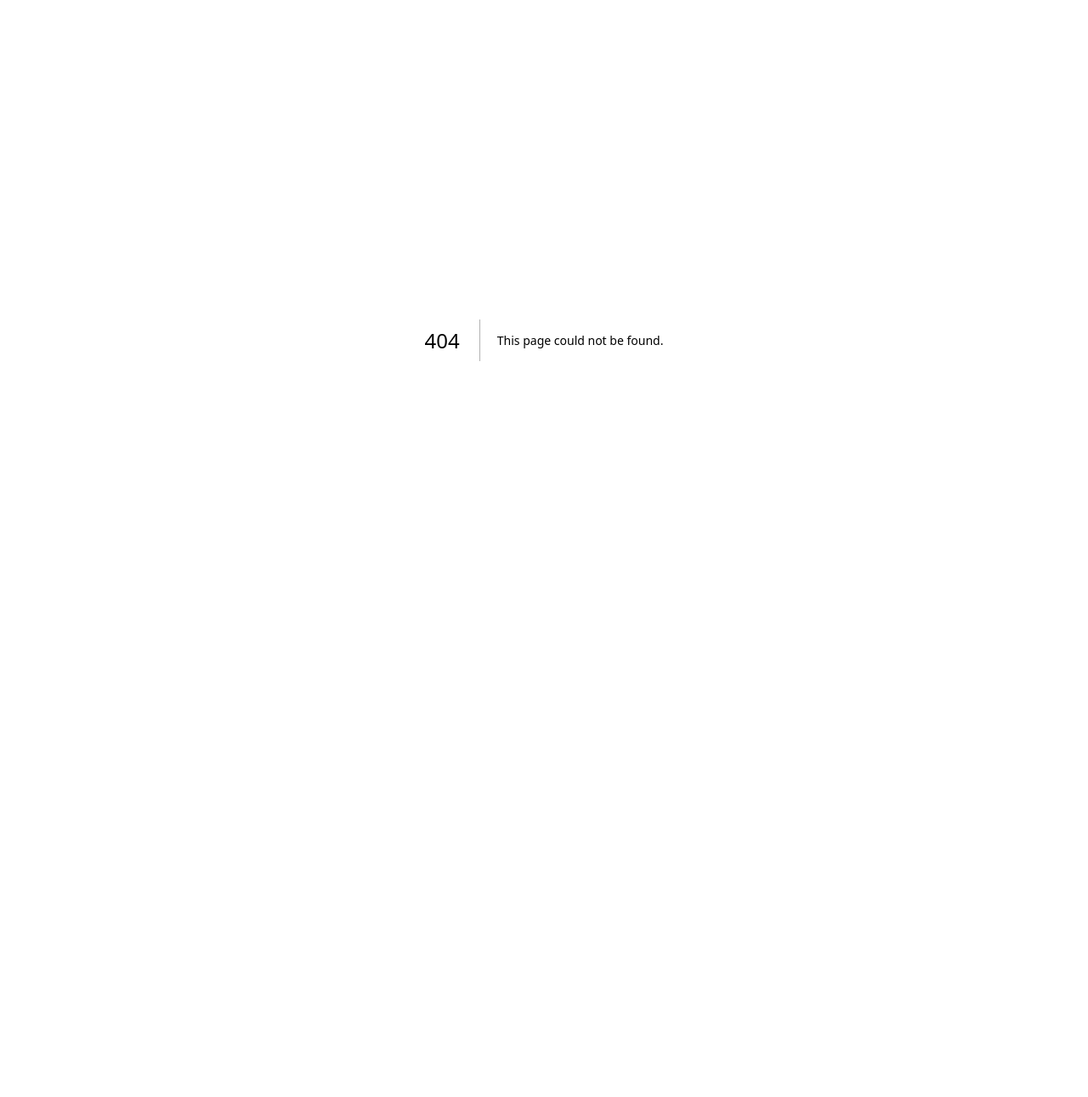
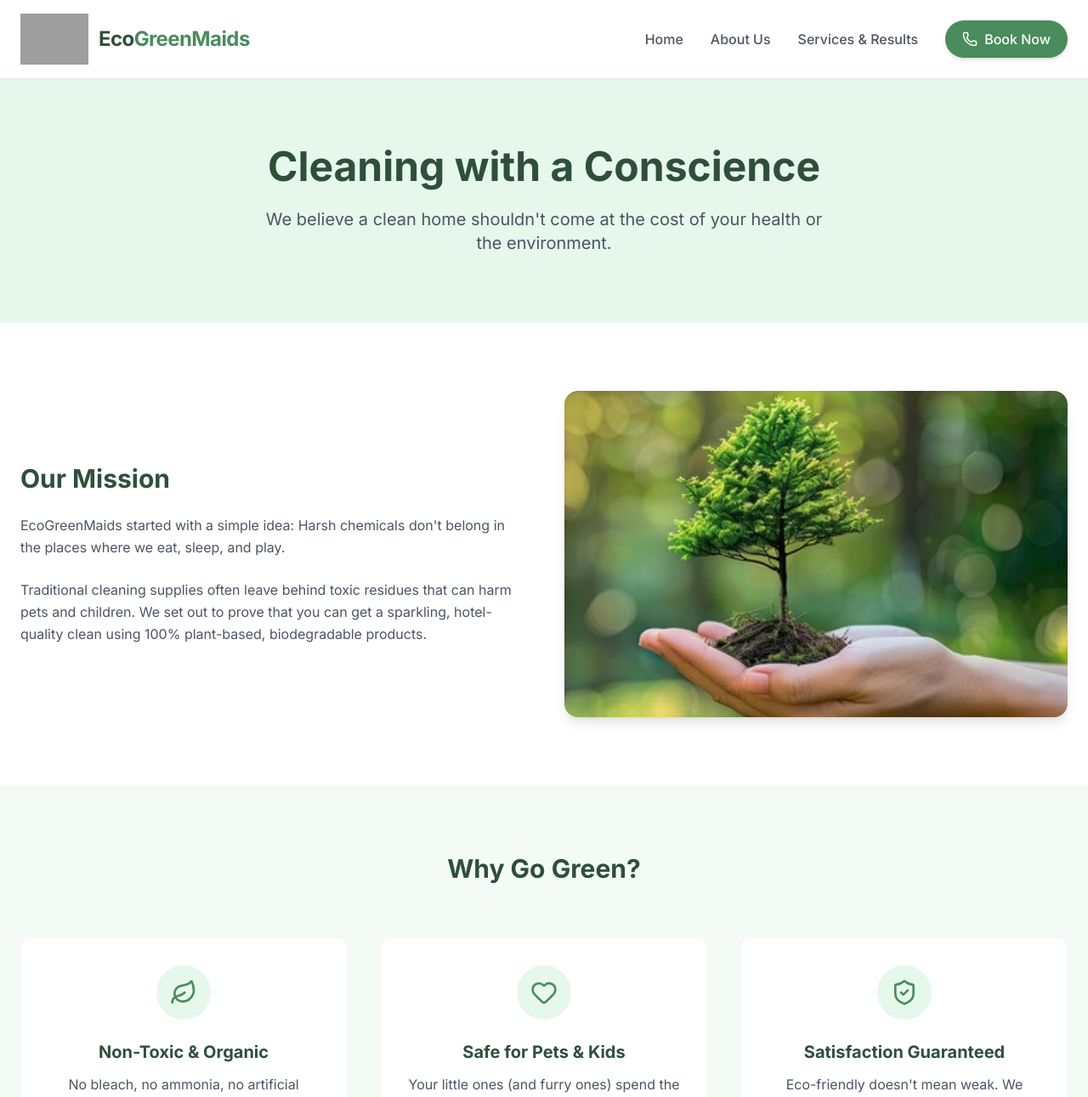
Before and after one commit to vcarrion23/eco-greenmaids-site, a Next.js app: page /about in a window 1280 px wide. Before the commit this address had no page. Shown: the top 1291 px of the page at 85% size. Before the commit the page ends 800 px from the top, so only its background shows below. Built offline with nearby package versions, Linux system fonts and the light colour scheme; grey boxes are pictures that could not be loaded.

Commit message:
Complete About Us page layout and add team image

```diff
--- /dev/null
+++ b/app/about/page.tsx
@@ -0,0 +1,95 @@
+import Navbar from "@/components/Navbar";
+import Footer from "@/components/Footer";
+import FadeIn from "@/components/FadeIn";
+import Image from "next/image"; // <--- Import Image component
+import { Leaf, Heart, ShieldCheck } from "lucide-react";
+
+export default function AboutPage() {
+  return (
+    <main className="bg-white min-h-screen flex flex-col">
+      <Navbar />
+
+      {/* 1. Header Section */}
+      <section className="bg-eco-100 py-20 text-center">
+        <div className="container mx-auto px-6">
+          <FadeIn>
+            <h1 className="text-4xl md:text-5xl font-bold text-eco-800 mb-6">Cleaning with a Conscience</h1>
+            <p className="text-xl text-gray-600 max-w-2xl mx-auto">
+              We believe a clean home shouldn't come at the cost of your health or the environment.
+            </p>
+          </FadeIn>
+        </div>
+      </section>
+
+      {/* 2. Our Story / Mission */}
+      <section className="py-20 container mx-auto px-6">
+        <FadeIn delay={0.2}>
+          <div className="flex flex-col md:flex-row items-center gap-12">
+            {/* Text Side */}
+            <div className="flex-1">
+              <h2 className="text-3xl font-bold text-eco-800 mb-6">Our Mission</h2>
+              <p className="text-gray-600 leading-relaxed mb-6">
+                EcoGreenMaids started with a simple idea: Harsh chemicals don't belong in the places where we eat, sleep, and play.
+              </p>
+              <p className="text-gray-600 leading-relaxed">
+                Traditional cleaning supplies often leave behind toxic residues that can harm pets and children. We set out to prove that
+                you can get a sparkling, hotel-quality clean using 100% plant-based, biodegradable products.
+              </p>
+            </div>
+
+            {/* 3. IMAGE SECTION (Updated to .png) */}
+            <div className="flex-1 relative h-64 md:h-96 w-full">
+              <Image
+                src="/aboutus.png"  // <--- CHANGED TO .PNG
+                alt="Our eco-friendly cleaning team"
+                fill
+                className="object-cover rounded-2xl shadow-lg"
+              />
+            </div>
+
+          </div>
+        </FadeIn>
+      </section>
+
+      {/* 3. Why Choose Eco? (The 3 Icons) */}
+      <section className="bg-eco-50 py-20">
+        <div className="container mx-auto px-6">
+          <FadeIn delay={0.4}>
+            <h2 className="text-3xl font-bold text-center text-eco-800 mb-16">Why Go Green?</h2>
+
+            <div className="grid md:grid-cols-3 gap-10">
+              {/* Benefit 1 */}
+              <div className="text-center p-8 bg-white rounded-xl shadow-sm hover:shadow-md transition transform hover:-translate-y-1">
+                <div className="w-16 h-16 bg-eco-100 text-eco-600 rounded-full flex items-center justify-center mx-auto mb-6">
+                  <Leaf size={32} />
+                </div>
+                <h3 className="text-xl font-bold mb-3 text-eco-800">Non-Toxic & Organic</h3>
+                <p className="text-gray-600">No bleach, no ammonia, no artificial fragrances. Just powerful plant-based ingredients.</p>
+              </div>
+
+              {/* Benefit 2 */}
+              <div className="text-center p-8 bg-white rounded-xl shadow-sm hover:shadow-md transition transform hover:-translate-y-1">
+                <div className="w-16 h-16 bg-eco-100 text-eco-600 rounded-full flex items-center justify-center mx-auto mb-6">
+                  <Heart size={32} />
+                </div>
+                <h3 className="text-xl font-bold mb-3 text-eco-800">Safe for Pets & Kids</h3>
+                <p className="text-gray-600">Your little ones (and furry ones) spend the most time on the floor. We keep it safe.</p>
+              </div>
+
+              {/* Benefit 3 */}
+              <div className="text-center p-8 bg-white rounded-xl shadow-sm hover:shadow-md transition transform hover:-translate-y-1">
+                <div className="w-16 h-16 bg-eco-100 text-eco-600 rounded-full flex items-center justify-center mx-auto mb-6">
+                  <ShieldCheck size={32} />
+                </div>
+                <h3 className="text-xl font-bold mb-3 text-eco-800">Satisfaction Guaranteed</h3>
+                <p className="text-gray-600">Eco-friendly doesn't mean weak. We guarantee a spotless shine or we re-clean for free.</p>
+              </div>
+            </div>
+          </FadeIn>
+        </div>
+      </section>
+
+      <Footer />
+    </main>
+  );
+}
--- a/app/services/page.tsx
+++ b/app/services/page.tsx
@@ -1,6 +1,7 @@
 import Navbar from "@/components/Navbar";
 import Footer from "@/components/Footer";
 import ComparisonSlider from "@/components/ComparisonSlider";
+import FadeIn from "@/components/FadeIn"; // Import the magic
 
 export default function ServicesPage() {
   return (
@@ -9,20 +10,25 @@ export default function ServicesPage() {
 
       {/* Header Section */}
       <section className="bg-eco-600 text-white py-20 text-center">
+        <FadeIn>
           <h1 className="text-4xl md:text-5xl font-bold mb-4">Our Services & Results</h1>
           <p className="text-xl opacity-90">See the difference eco-friendly cleaning makes.</p>
+        </FadeIn>
       </section>
 
-      {/* Slider Section */}
+      {/* Slider Section - Floats in slightly later */}
       <section className="py-16 container mx-auto px-6">
+        <FadeIn delay={0.2}>
           <h2 className="text-3xl font-bold text-eco-800 text-center mb-10">Transformation Gallery</h2>
           <p className="text-center text-gray-600 mb-8">Drag the slider to see the magic!</p>
           <ComparisonSlider />
+        </FadeIn>
       </section>
 
-      {/* Service Templates */}
+      {/* Service Templates - Floats in last */}
       <section className="py-16 bg-white">
         <div className="container mx-auto px-6">
+          <FadeIn delay={0.4}>
             <h2 className="text-3xl font-bold text-eco-800 text-center mb-12">What We Offer</h2>
 
             <div className="grid md:grid-cols-3 gap-8">
@@ -50,6 +56,7 @@ export default function ServicesPage() {
                 </p>
               </div>
             </div>
+          </FadeIn>
         </div>
       </section>
 
--- a/components/FadeIn.tsx
+++ b/components/FadeIn.tsx
@@ -4,8 +4,9 @@ import { motion } from "framer-motion";
 export default function FadeIn({ children, delay = 0 }: { children: React.ReactNode, delay?: number }) {
   return (
     <motion.div
-      initial={{ opacity: 0, y: 20 }}
-      animate={{ opacity: 1, y: 0 }}
+      initial={{ opacity: 0, y: 20 }} // Start invisible and slightly lower
+      whileInView={{ opacity: 1, y: 0 }} // Float up and appear when seen
+      viewport={{ once: true }} // Only animate once
       transition={{ duration: 0.8, delay: delay, ease: "easeOut" }}
     >
       {children}
--- a/components/Hero.tsx
+++ b/components/Hero.tsx
@@ -1,5 +1,5 @@
 import Link from "next/link";
-// We removed the 'FadeIn' import so the error will stop
+import FadeIn from "./FadeIn"; // We can safely import this now!
 
 export default function Hero() {
   return (
@@ -9,22 +9,26 @@ export default function Hero() {
 
       <div className="container mx-auto px-6 relative z-10 text-center">
 
-        {/* Title */}
+        {/* Title floats in first */}
+        <FadeIn delay={0.2}>
           <h1 className="text-5xl md:text-7xl font-bold text-eco-800 mb-6 tracking-tight">
             A Cleaner Home. <br />
             <span className="text-eco-300">A Greener Earth.</span>
           </h1>
+        </FadeIn>
 
-        {/* Subtitle */}
+        {/* Text floats in second */}
+        <FadeIn delay={0.4}>
           <p className="text-xl text-gray-600 mb-10 max-w-2xl mx-auto leading-relaxed">
             We use 100% organic, non-toxic supplies to transform your space.
             Safe for your pets, safe for your kids, and safe for the planet.
           </p>
+        </FadeIn>
 
-        {/* THE BUTTONS (Fully working now) */}
+        {/* Buttons float in last */}
+        <FadeIn delay={0.6}>
           <div className="flex flex-col sm:flex-row gap-4 justify-center items-center">
 
-          {/* 1. Book a Clean -> Connects to WhatsApp */}
             <a
               href="https://wa.me/15551234567"
               target="_blank"
@@ -33,7 +37,6 @@ export default function Hero() {
               Book a Clean
             </a>
 
-          {/* 2. View Our Work -> Goes to /services page */}
             <Link
               href="/services"
               className="bg-white border-2 border-eco-600 text-eco-600 px-8 py-4 rounded-full font-semibold text-lg hover:bg-eco-50 transition cursor-pointer"
@@ -42,6 +45,7 @@ export default function Hero() {
             </Link>
 
           </div>
+        </FadeIn>
 
       </div>
     </section>
--- a/components/Navbar.tsx
+++ b/components/Navbar.tsx
@@ -1,27 +1,40 @@
 import Link from "next/link";
+import Image from "next/image";
 import { Phone } from "lucide-react";
 
 export default function Navbar() {
   return (
     <nav className="bg-white shadow-sm sticky top-0 z-50">
-      {/* We use 'container mx-auto' to keep it aligned with the rest of your page content */}
-      <div className="container mx-auto px-6 py-5 flex justify-between items-center">
+      <div className="container mx-auto px-6 py-4 flex justify-between items-center">
 
-        {/* 1. THE LOGO: Large and Bold (The "Big" part) */}
-        <Link href="/" className="text-3xl md:text-4xl font-bold text-eco-800 tracking-tight">
-          Eco<span className="text-eco-600">GreenMaids</span>
+        {/* LOGO - Now using the transparent version */}
+        <Link href="/" className="flex items-center gap-3">
+          <Image
+            src="/logo-transparent.png" // Make sure this matches your new filename!
+            alt="EcoGreenMaids Logo"
+            width={80}
+            height={80}
+            className="object-contain" // Shows the natural shape of the logo
+            priority
+          />
+          {/* Brand Name Text (Optional - keep or remove) */}
+          <span className="text-2xl font-bold text-eco-800 tracking-tight hidden sm:block">
+            Eco<span className="text-eco-600">GreenMaids</span>
+          </span>
         </Link>
 
-        {/* 2. THE MENU: Normal Size, Standard Spacing (The "Normal" part) */}
+        {/* MENU LINKS */}
         <div className="hidden md:flex gap-8 items-center">
           <Link href="/" className="text-gray-600 hover:text-eco-600 font-medium transition">
             Home
+          </Link>
+          <Link href="/about" className="text-gray-600 hover:text-eco-600 font-medium transition">
+            About Us
           </Link>
           <Link href="/services" className="text-gray-600 hover:text-eco-600 font-medium transition">
             Services & Results
           </Link>
 
-          {/* Button is standard size again */}
           <a
             href="https://wa.me/15551234567"
             target="_blank"
```
Also changed, not shown: public/aboutus.png (added). Lines whose indentation alone changed are shown as unchanged.
